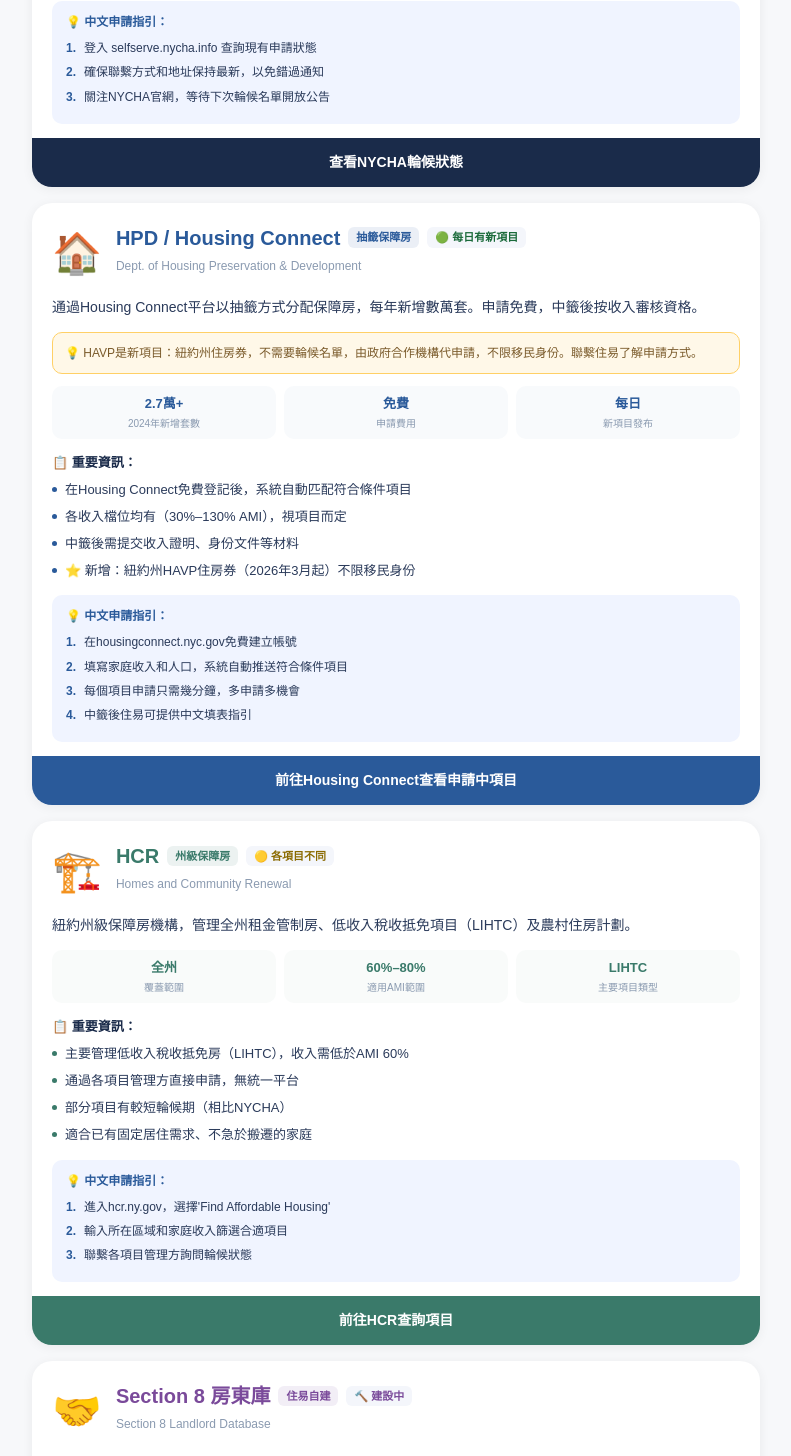
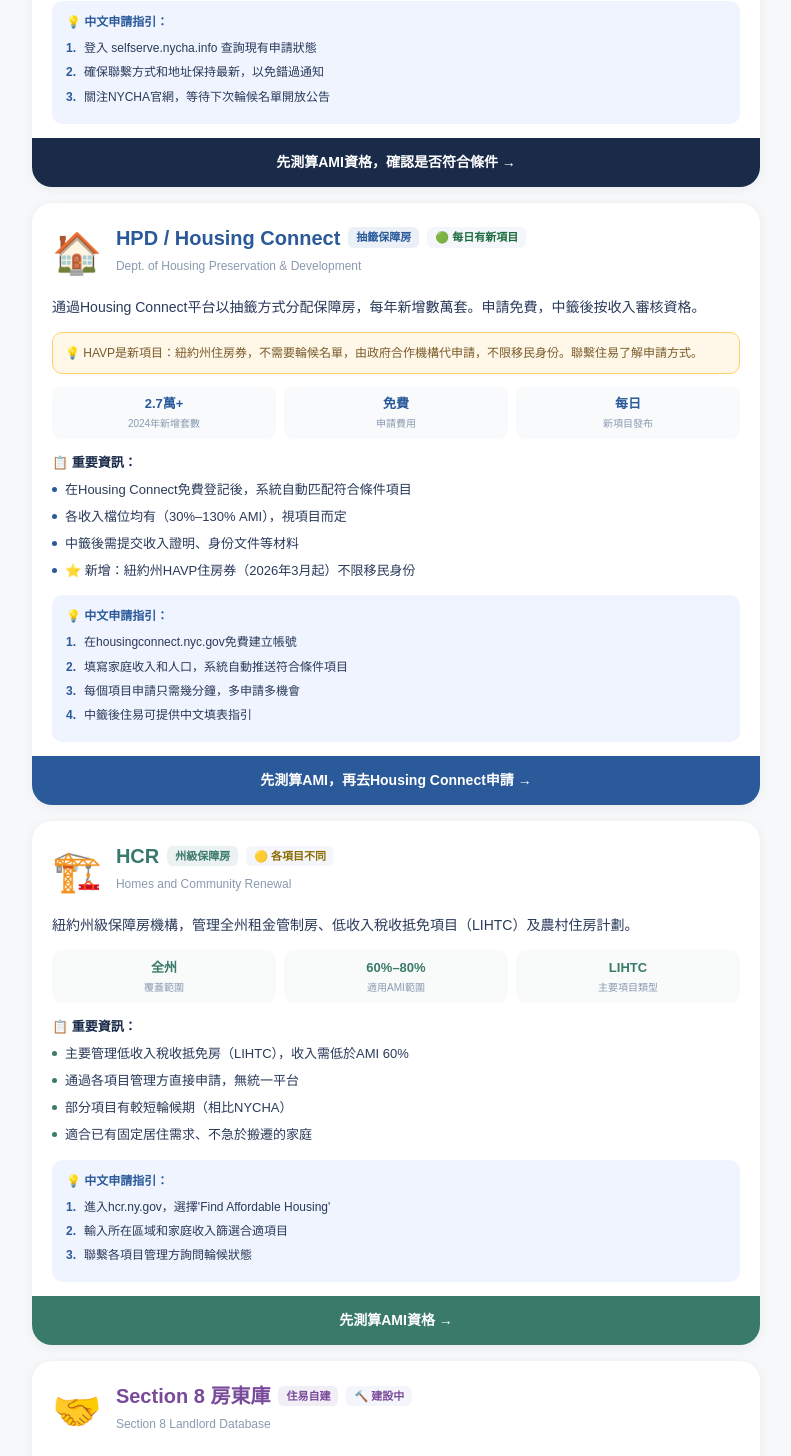
Before and after one commit to mtaiya2026jan-beep/zhuyi, a Next.js app: page /database in a window 1280 px wide. Shown: the part 660-2116 px from the top of the page, without its empty margins (244-1035 px from the left). Built offline with nearby package versions, Linux system fonts and the light colour scheme.

Commit message:
feat: database按鈕改為引導先測算AMI再申請

```diff
--- a/src/app/database/page.tsx
+++ b/src/app/database/page.tsx
@@ -26,8 +26,8 @@
       "收入需低於AMI 50%（4口之家約$69,275）",
     ],
     alert:"⚠️ 目前輪候名單已關閉，新申請者需等待下次開放。上次開放為2024年6月，隨機抽選20萬戶進入輪候。",
-    url:"https://selfserve.nycha.info",
-    urlText:"查看NYCHA輪候狀態",
+    url:"/ami",
+    urlText:"先測算AMI資格，確認是否符合條件 →",
     guide:[
       "登入 selfserve.nycha.info 查詢現有申請狀態",
       "確保聯繫方式和地址保持最新，以免錯過通知",
@@ -59,8 +59,8 @@
       "⭐ 新增：紐約州HAVP住房券（2026年3月起）不限移民身份",
     ],
     alert:"💡 HAVP是新項目：紐約州住房券，不需要輪候名單，由政府合作機構代申請，不限移民身份。聯繫住易了解申請方式。",
-    url:"https://housingconnect.nyc.gov",
-    urlText:"前往Housing Connect查看申請中項目",
+    url:"/ami",
+    urlText:"先測算AMI，再去Housing Connect申請 →",
     guide:[
       "在housingconnect.nyc.gov免費建立帳號",
       "填寫家庭收入和人口，系統自動推送符合條件項目",
@@ -93,8 +93,8 @@
       "適合已有固定居住需求、不急於搬遷的家庭",
     ],
     alert:"",
-    url:"https://hcr.ny.gov/find-affordable-housing",
-    urlText:"前往HCR查詢項目",
+    url:"/ami",
+    urlText:"先測算AMI資格 →",
     guide:[
       "進入hcr.ny.gov，選擇'Find Affordable Housing'",
       "輸入所在區域和家庭收入篩選合適項目",
```
